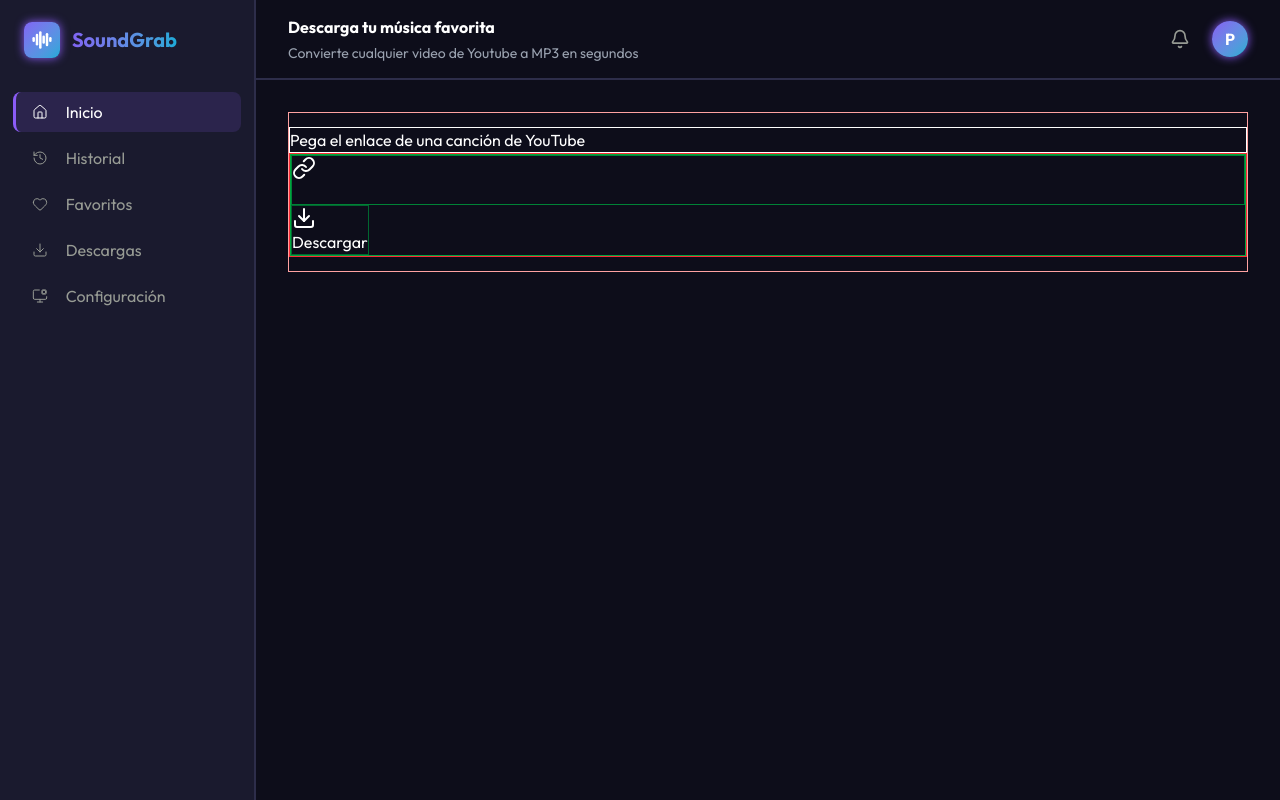
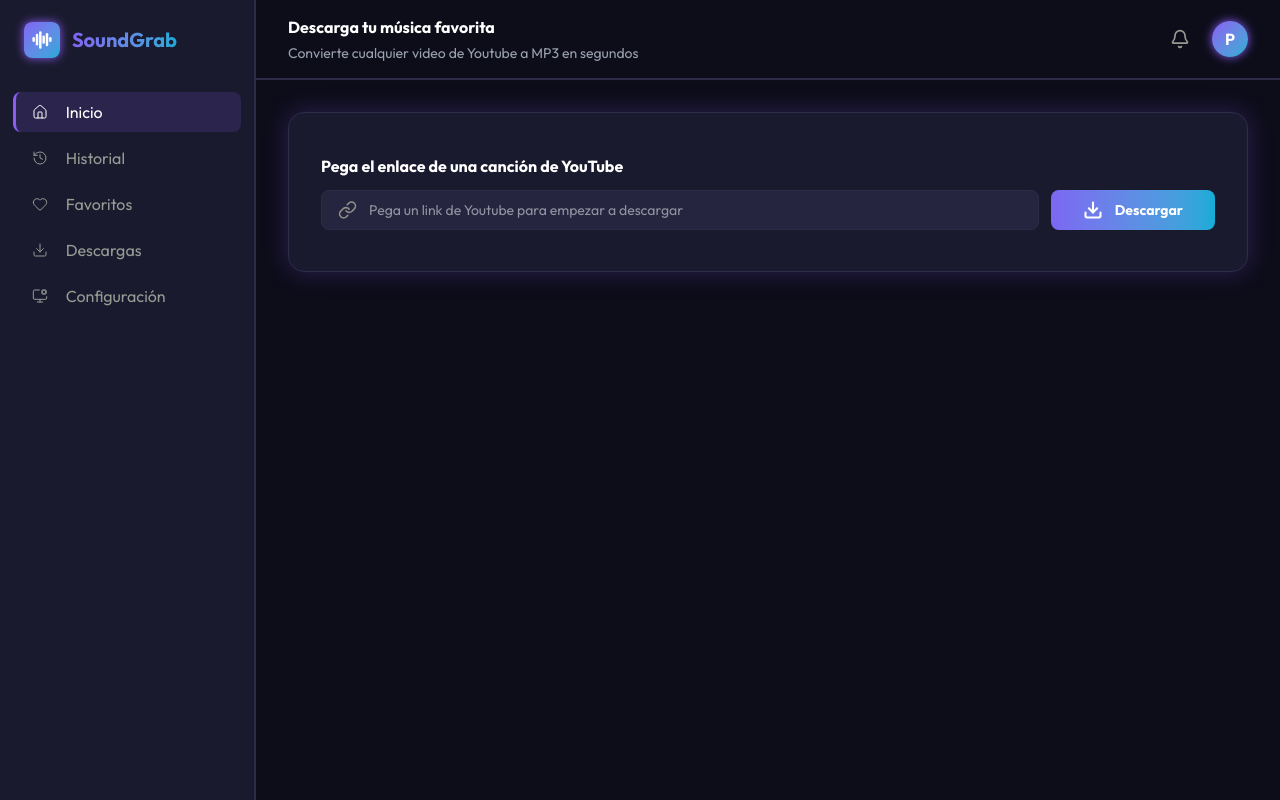
Before and after one commit to paulozterra/Download-Music, a React app in the folder frontend/: page / in a window 1280 px wide. Built offline with nearby package versions, Linux system fonts and the light colour scheme; the HTML template or start-up script is replaced by a standard one.

Commit message:
Add SearchBox

```diff
--- a/frontend/src/components/search/SearchBox.jsx
+++ b/frontend/src/components/search/SearchBox.jsx
@@ -1,30 +1,84 @@
 import {Download, Link } from "lucide-react"
+import { useState } from "react";
+
 
 function SearchBox(){
+    const [focus,setFocus] = useState(false);
+    const [hasError,setHasError] = useState(false);
+
     return (
         <section className="
         flex flex-col justify-center
-        border-1 border-red-300
-        h-40
+        bg-[#1a1a2e] shadow-[0_0_25px_rgba(139,92,246,0.25)]
+        rounded-2xl border border-[#2d2d4a]
+        p-8 h-40
         ">
-            <h3 className="border-1 border-red-150">Pega el enlace de una canción de YouTube</h3>
-            <form action="" className="
-                border-1 border-red-500
+            <h3 className="
+                mb-3
+                font-bold
                 ">
+                    Pega el enlace de una canción de YouTube
+            </h3>
+            <form action="" >
                 <div className="
-                    border-1 border-green-600
+                    flex
+                    justify-between
+                    gap-3
                     ">
-                    <div className="
-                        border-1 border-green-700
-                        ">
-                        <Link/>
-                        <input type="text" />
+                    <div className={
+                    `
+                        flex items-center justify-center
+                        flex-1
+                        rounded-lg
+                        border-1 border-[#2c2c49]
+                        h-10
+                        gap-3 px-4 bg-[#252540]
+
+                        ${
+                            focus
+                            ? "border-2 border-[#8b5cf6]"
+                            : "border border-[#2c2c49]"
+                        }
+                    `
+                    }>
+                        <Link size={20}  className=" text-[#928f89]"
+                        />
+                        <input
+                        required
+                        className="
+                            w-full
+                            border-transparent
+                            text-sm
+                            outline-none
+                        "
+                        onFocus={() => setFocus(true)}
+                        onBlur={() => setFocus(false)}
+                        placeholder="Pega un link de Youtube para empezar a descargar"
+                        type="text" />
                     </div>
 
                     <button className="
-                        border-1 border-green-800
-                        ">
-                        <Download/>
+                        px-8
+                        rounded-lg
+                        flex items-center
+                        gap-3
+                        text-sm font-bold
+                        bg-gradient-to-r
+                        from-[#7c67f2]
+                        to-[#14acd7]
+                        hover:from-[#6c45e5]
+                        hover:to-[#1786b9]
+                        hover:scale-105
+                        transition-all duration-500 ease-in-out
+                        "
+                        onClick={()=>{
+                            if(!input.validity.valid){
+                                setHasError(true)
+                            }
+
+                        }}
+                        >
+                        <Download size={20} strokeWidth={2.5}/>
                         Descargar
                     </button>
                 </div>
--- a/frontend/src/components/sidebar/NavItem.jsx
+++ b/frontend/src/components/sidebar/NavItem.jsx
@@ -10,8 +10,8 @@
     return (
         <button
             onClick={
-                () => {setCurrentPage(page)
-
+                () => {
+                    setCurrentPage(page)
                 }
             }
             className={`
```
